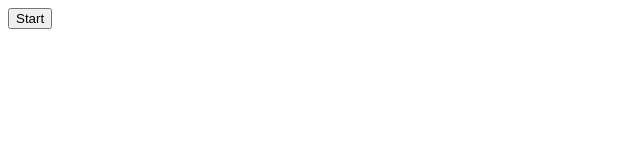
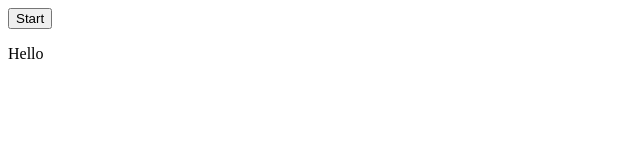
Before and after one commit to NTX-McGill/Neurotech-2023, a React (Create React App) app in the folder frontend/: page / in a window 1280 px wide. Both pictures are taken after a click on the button "Start". Shown: the top 160 px of the page, without its empty margins (0-640 px from the left). Built offline with nearby package versions, Linux system fonts and the light colour scheme.

Commit message:
ShowWord updated

```diff
--- a/frontend/src/App.js
+++ b/frontend/src/App.js
@@ -1,13 +1,19 @@
 import { useState } from "react";
+import ShowWord from "./components/ShowWord";
 
 function App(){
-    const [count, setCount] = useState(0);
+    const [appState, setStart] = useState(false);
 
     const handleClick = () => {
+        setStart(true);
     };
     return(
         <div>
             <button onClick={handleClick}>Start</button>
+            {
+                appState && <ShowWord word="Hello"/>
+            }
+
         </div>
     );
 }
--- a/frontend/src/ShowWord.js
+++ /dev/null
@@ -1 +0,0 @@
-// This is the code to show words on the screen
--- /dev/null
+++ b/frontend/src/components/ShowWord.js
@@ -0,0 +1,7 @@
+// This is the code to show words on the screen
+function ShowWord({word}){
+    return(<p>{word}</p>
+    );
+}
+
+export default ShowWord;
```
